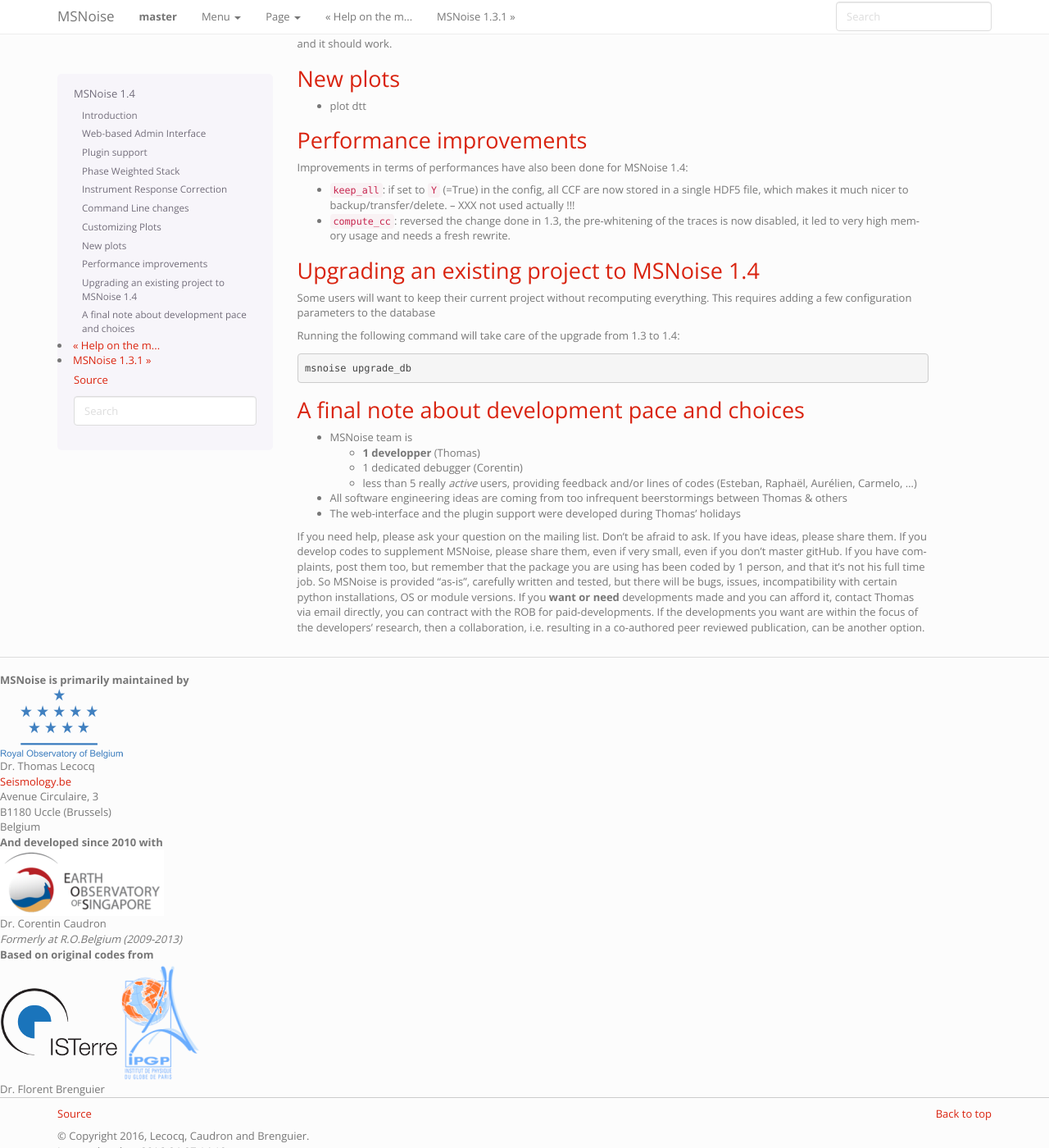
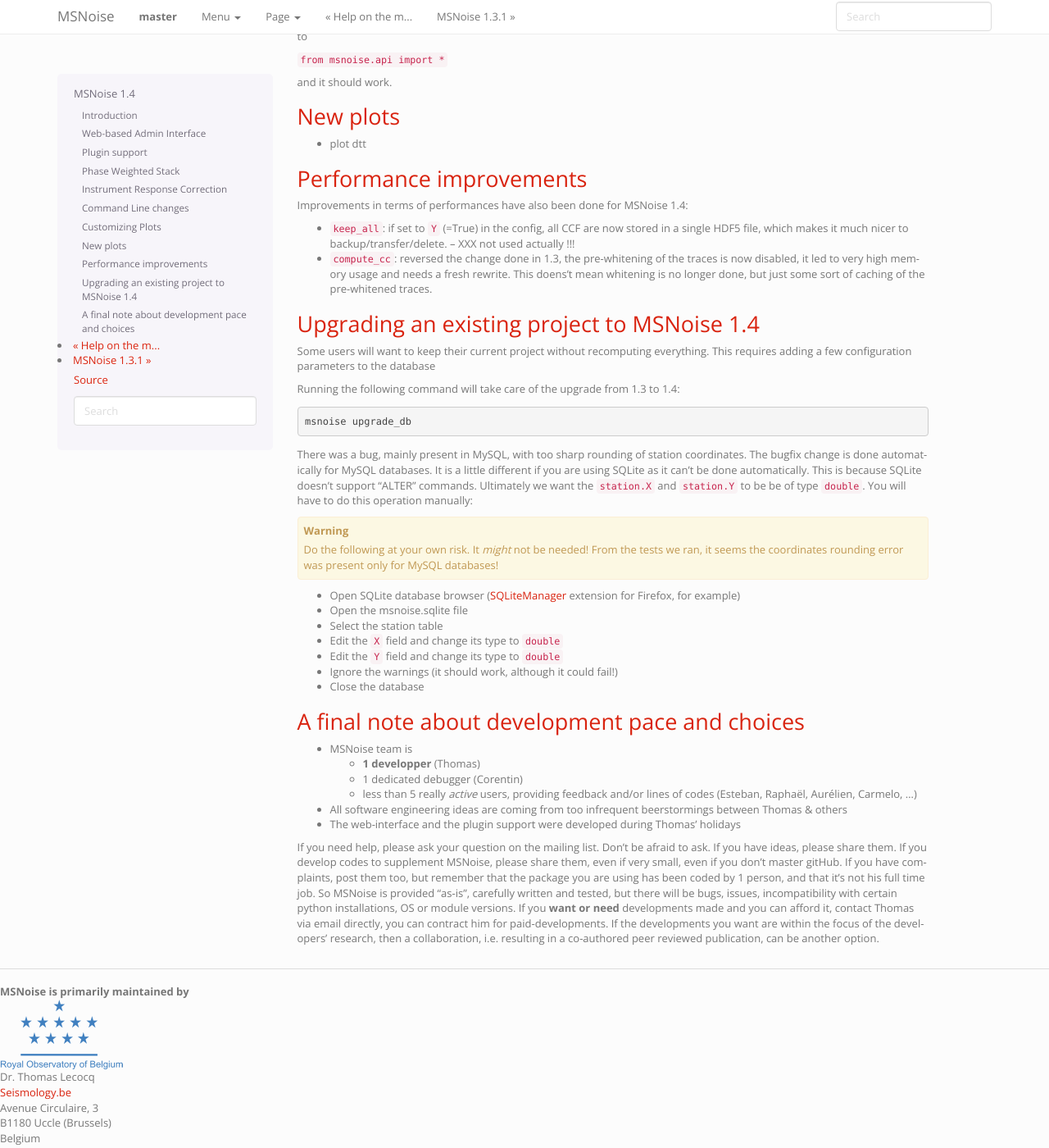
Before and after one commit to ROBelgium/MSNoise, a Sphinx documentation site: the page built from doc/releasenotes/msnoise-1.4.rst, in a window 1280 px wide and 1400 px high, scrolled down 4769 px. Shown: the whole window at 82% size. Built offline with Sphinx 7.4.7, drawn with Linux system fonts in a browser that asks for light colours; formulas are drawn with MathJax 3; some of the changed text lies outside the part shown.

Commit message:
station map & documentation & upgrade db
cleaned station map & added some larger buffer around stations to prevent basemap from crashing
added the HTML station map to the documentation

!! added the upgrade_db required to switch from float to double in the databases' station tables (X and Y) fields and the corresponding doc.

```diff
--- a/CONTRIBUTORS.txt
+++ b/CONTRIBUTORS.txt
@@ -1,4 +1,5 @@
 Corentin Caudron
+Clare Donaldson
 Raphaël De Plaen
 Thomas Lecocq
 Aurélien Mordret
--- a/doc/releasenotes/msnoise-1.4.rst
+++ b/doc/releasenotes/msnoise-1.4.rst
@@ -16,10 +16,10 @@
 
 Introduction
 ------------
-Almost a year after the last major release (:doc:`msnoise-1.3`) we are proud to
-announce the new :doc:`msnoise-1.4`. It is a **major** release, with a massive
-amount of work since the last one: in `GitHub numbers
-<https://github.com/ROBelgium/MSNoise/graphs/contributors?from=2015-04-01&to=2016-03-20&type=c>`_
+Just over a year after the last major release (:doc:`msnoise-1.3`) we are proud
+to announce the new :doc:`msnoise-1.4`. It is a **major** release, with a
+massive amount of work since the last one: in `GitHub numbers
+<https://github.com/ROBelgium/MSNoise/graphs/contributors?from=2015-04-01&to=2016-04-20&type=c>`_
 , it's over XXX commits and about XXX new lines of code and documentation added!
 
 MSNoise 1.4 introduces **four major new features** : a new ultra-intuitive
@@ -180,6 +180,10 @@
 * B: PWS stack of  "windows" to "daily" - Linear stack of "daily" to "ref"
 * C: PWS stack of  "windows" to "daily" - PWS stack of "daily" to "ref"
 
+To obtain an LIN-LIN or PWS-PWS stack, simply set ``stack_method`` = 'linear' or
+'pws', respectively when running the ``compute_cc`` and ``stack`` steps.
+And for mixed cases LIN-PWS or PWS-LIN, edit the config between the two steps!
+
 .. image:: ../.static/pws.png
 
 Instrument Response Correction
@@ -262,7 +266,8 @@
   XXX not used actually !!!
 * ``compute_cc``: reversed the change done in 1.3, the pre-whitening of the
   traces is now disabled, it led to very high memory usage and needs a fresh
-  rewrite.
+  rewrite. This doens't mean whitening is no longer done, but just some sort
+  of caching of the pre-whitened traces.
 
 
 
@@ -278,6 +283,27 @@
 
     msnoise upgrade_db
 
+
+
+There was a bug, mainly present in MySQL, with too sharp rounding of station
+coordinates. The bugfix change is done automatically for MySQL databases.
+It is a little different if you are using SQLite as it
+can't be done automatically. This is because SQLite doesn't support "ALTER"
+commands. Ultimately we want the ``station.X`` and ``station.Y`` to be be of
+type ``double``. You will have to do this operation manually:
+
+.. warning:: Do the following at your own risk. It *might* not be needed!
+    From the tests we ran, it seems the coordinates rounding error was present
+    only for MySQL databases!
+
+* Open SQLite database browser (`SQLiteManager <https://addons.mozilla.org/firefox/addon/sqlite-manager/>`_
+  extension for Firefox, for example)
+* Open the msnoise.sqlite file
+* Select the station table
+* Edit the ``X`` field and change its type to ``double``
+* Edit the ``Y`` field and change its type to ``double``
+* Ignore the warnings (it should work, although it could fail!)
+* Close the database
 
 
 A final note about development pace and choices
@@ -303,7 +329,7 @@
 MSNoise is provided "as-is", carefully written and tested, but there will be
 bugs, issues, incompatibility with certain python installations, OS or module
 versions. If you **want or need** developments made and you can afford it,
-contact Thomas via email directly, you can contract with the ROB for
+contact Thomas via email directly, you can contract him for
 paid-developments. If the developments you want are within the focus of the
 developers' research, then a collaboration, i.e. resulting in a co-authored
 peer reviewed publication, can be another option.
```
Also changed, not shown: other parts of doc/releasenotes/msnoise-1.4.rst (+2 -2 lines), doc/.static/station_map.png, 3 other files.
